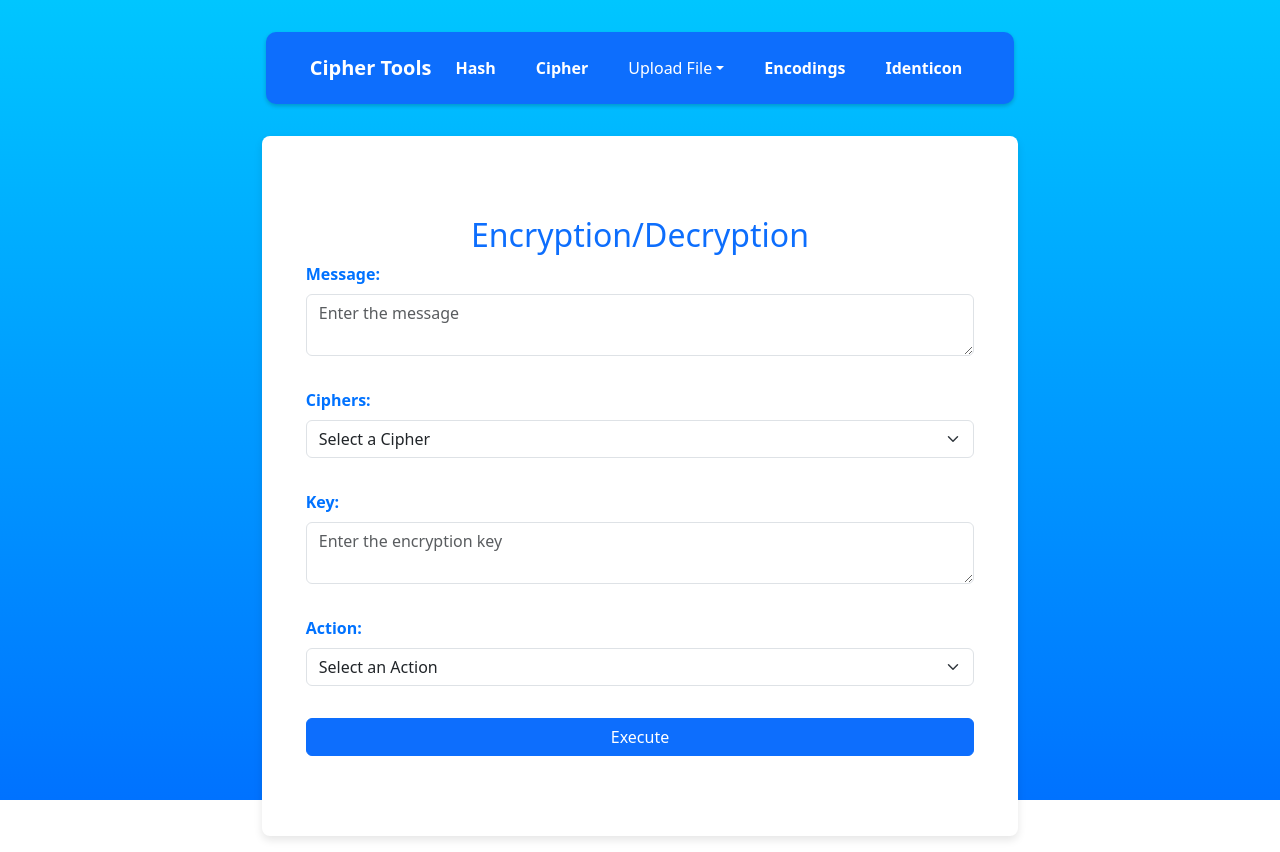
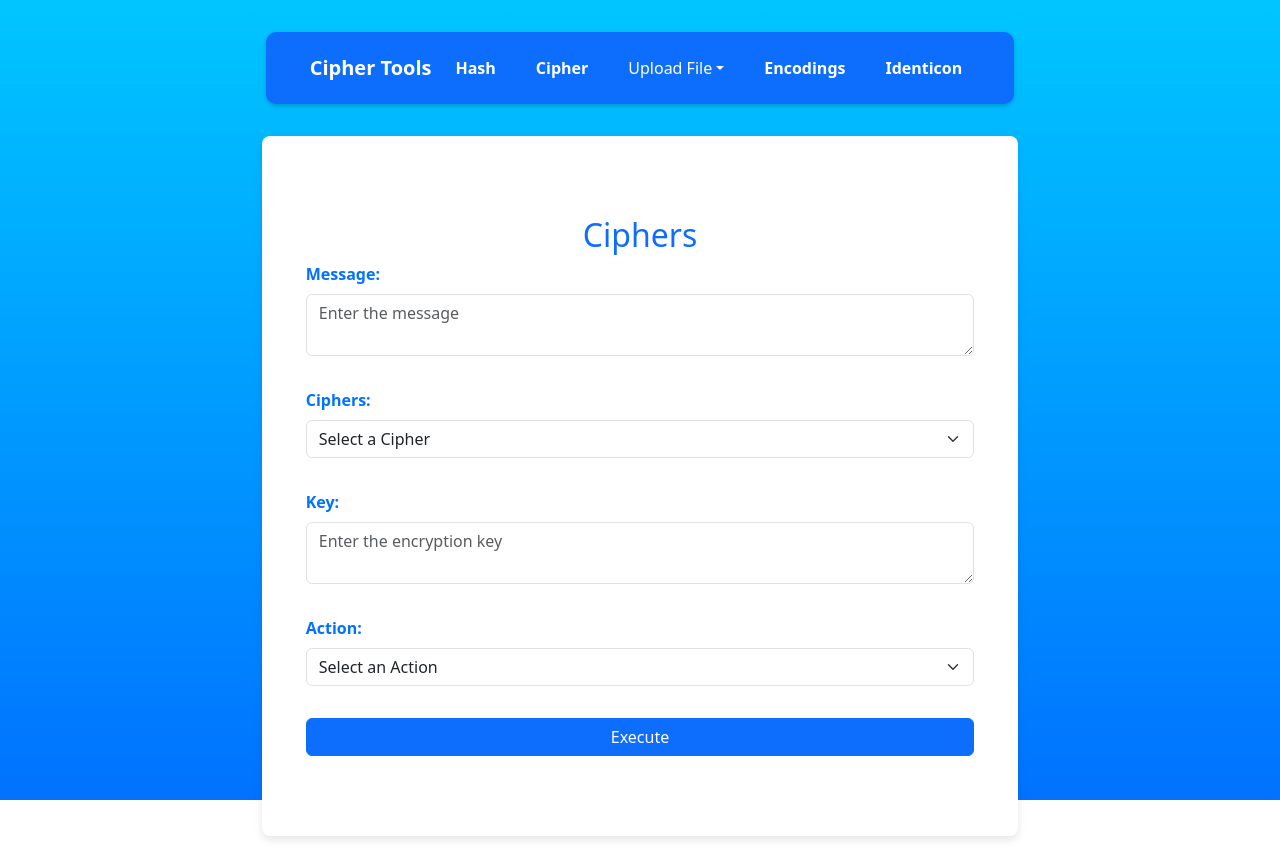
Before and after one commit to Muhtadi1Laskar/cipher-tool, a React (Vite) app: page /tools in a window 1280 px wide. Both pictures are taken after a click on the button "Cipher". Built offline with nearby package versions, Linux system fonts and the light colour scheme; a web font is replaced by a local one.

Commit message:
Changed the title of from Encryption/Decryption to Cipher

```diff
--- a/src/Components/CipherComponent.jsx
+++ b/src/Components/CipherComponent.jsx
@@ -84,7 +84,7 @@ function CipherComponent() {
 
     return (
         <div className="container my-5">
-            <h2 className="text-primary">Encryption/Decryption</h2>
+            <h2 className="text-primary">Ciphers</h2>
             <form onSubmit={handleSubmit}>
                 <FormGroups
                     label="Message:"
```
